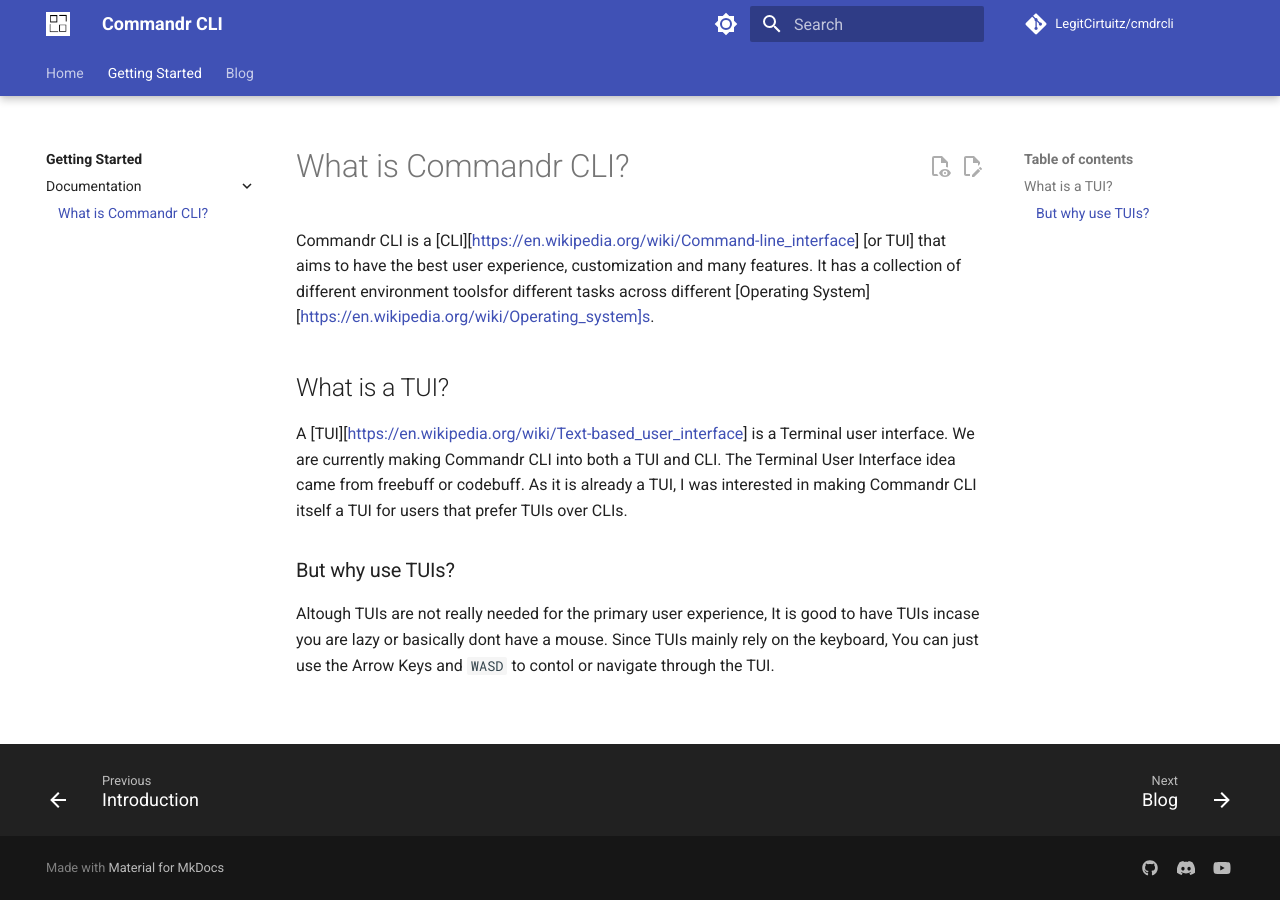
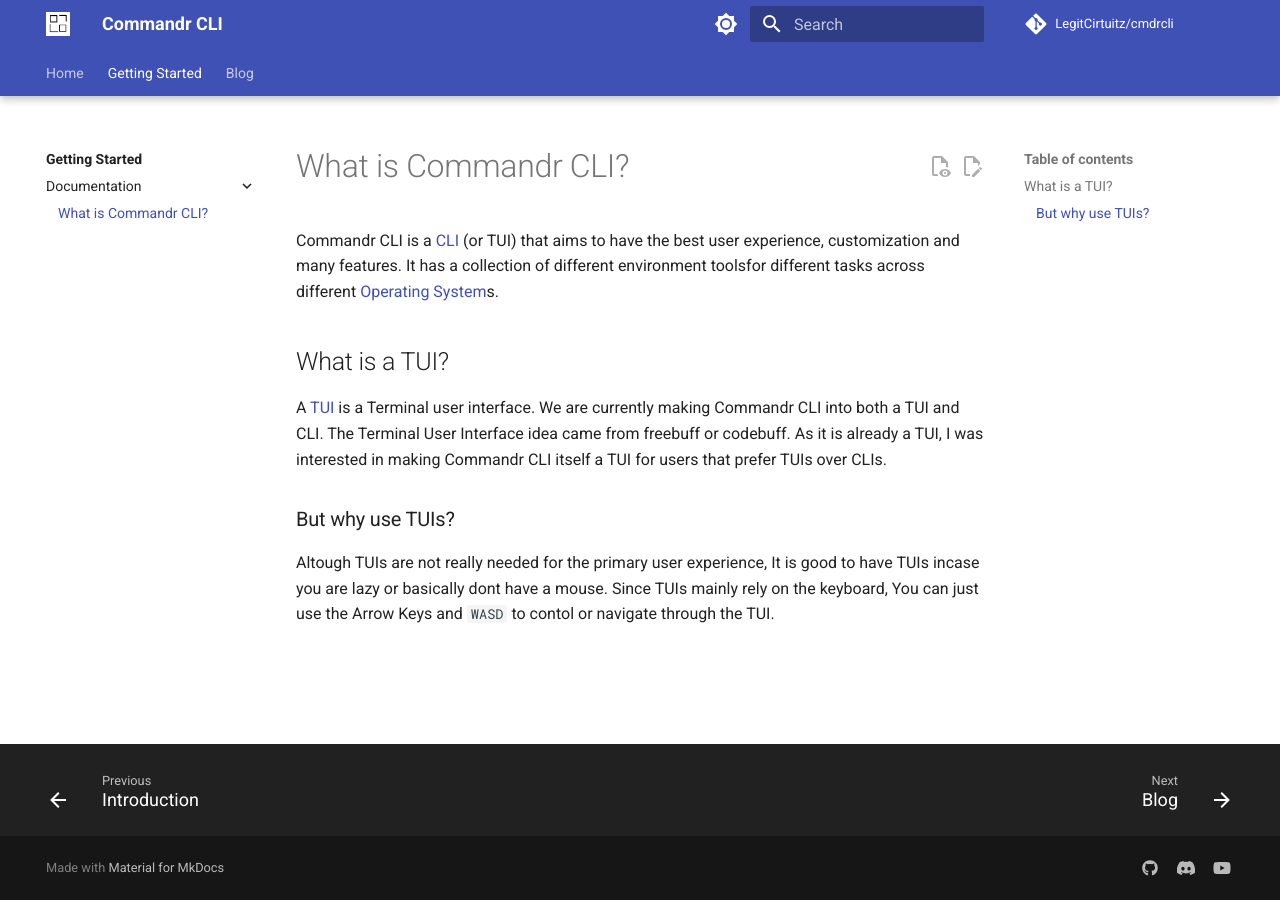
Before and after one commit to LegitCirtuitz/cmdrcli, an MkDocs documentation site: the page built from docs/main/documentation/cmdrinfo.md, in a window 1280 px wide. Built offline with MkDocs 1.6.1 and Material for MkDocs 9.7.7, drawn with Linux system fonts in a browser that asks for light colours; comment, search, counter and statistics services are not loaded.

Commit message:
Update cmdrinfo.md

```diff
--- a/docs/main/documentation/cmdrinfo.md
+++ b/docs/main/documentation/cmdrinfo.md
@@ -1,10 +1,10 @@
 # What is Commandr CLI?
 
-Commandr CLI is a [CLI][https://en.wikipedia.org/wiki/Command-line_interface] [or TUI] that aims to have the best user experience, customization and many features. It has a collection of different environment toolsfor different tasks across different [Operating System][https://en.wikipedia.org/wiki/Operating_system]s.
+Commandr CLI is a [CLI](https://en.wikipedia.org/wiki/Command-line_interface) (or TUI) that aims to have the best user experience, customization and many features. It has a collection of different environment toolsfor different tasks across different [Operating System](https://en.wikipedia.org/wiki/Operating_system)s.
 
 ## What is a TUI?
 
-A [TUI][https://en.wikipedia.org/wiki/Text-based_user_interface] is a Terminal user interface. We are currently making Commandr CLI into both a TUI and CLI. The Terminal User Interface idea came from freebuff or codebuff. As it is already a TUI, I was interested in making Commandr CLI itself a TUI for users that prefer TUIs over CLIs.
+A [TUI](https://en.wikipedia.org/wiki/Text-based_user_interface) is a Terminal user interface. We are currently making Commandr CLI into both a TUI and CLI. The Terminal User Interface idea came from freebuff or codebuff. As it is already a TUI, I was interested in making Commandr CLI itself a TUI for users that prefer TUIs over CLIs.
 
 ### But why use TUIs?
 
```
